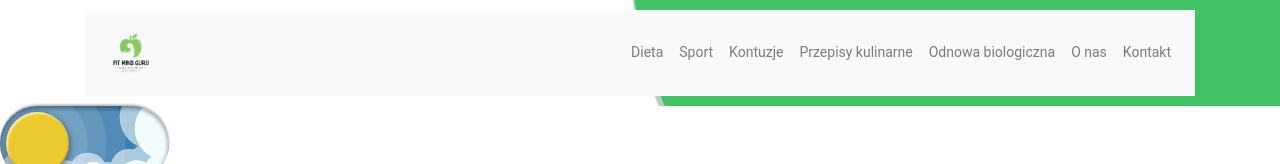
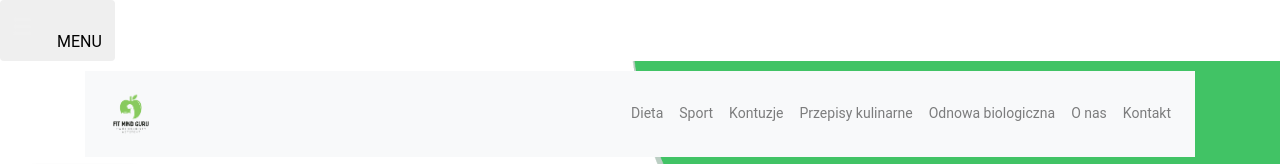
Before and after one commit to rdembski/FitMind-Guru, a website: page index.html in a window 1280 px wide. Shown: the top 164 px of the page. Drawn offline with nearby package versions, Linux system fonts and the light colour scheme.

Commit message:
Update index.html

```diff
--- a/index.html
+++ b/index.html
@@ -22,7 +22,25 @@
     <link rel="stylesheet" href="https://cdnjs.cloudflare.com/ajax/libs/fancybox/2.1.5/jquery.fancybox.min.css" media="screen">
 </head>
 <body class="main-layout">
-    <!-- Nagłówek z menu -->
+
+
+<body class="main-layout">
+    <!-- Przycisk Menu -->
+    <button class="btn">
+        <span class="icon">
+            <svg viewBox="0 0 175 80" width="40" height="40">
+                <rect width="80" height="15" fill="#f0f0f0" rx="10"></rect>
+                <rect y="30" width="80" height="15" fill="#f0f0f0" rx="10"></rect>
+                <rect y="60" width="80" height="15" fill="#f0f0f0" rx="10"></rect>
+            </svg>
+        </span>
+        <span class="text">MENU</span>
+    </button>
+
+    <!-- Reszta strony (nagłówek, sekcje, stopka) -->
+</body>
+
+ <!-- Nagłówek z menu -->
     <header>
         <div class="header_bg">
             <div class="container">
```
